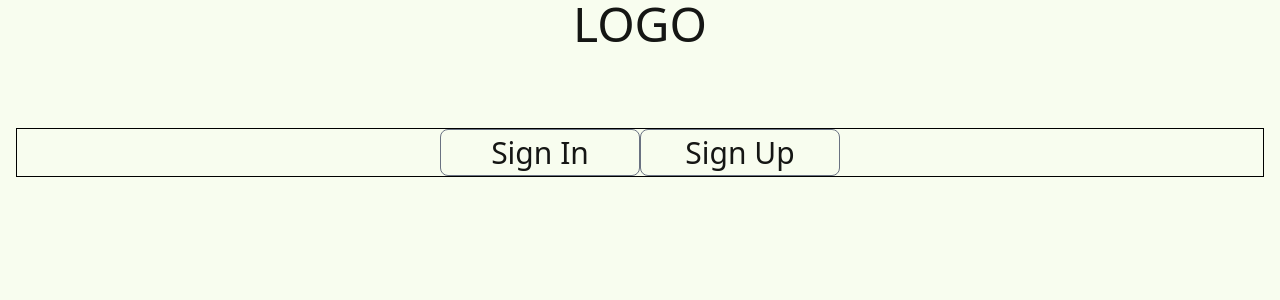
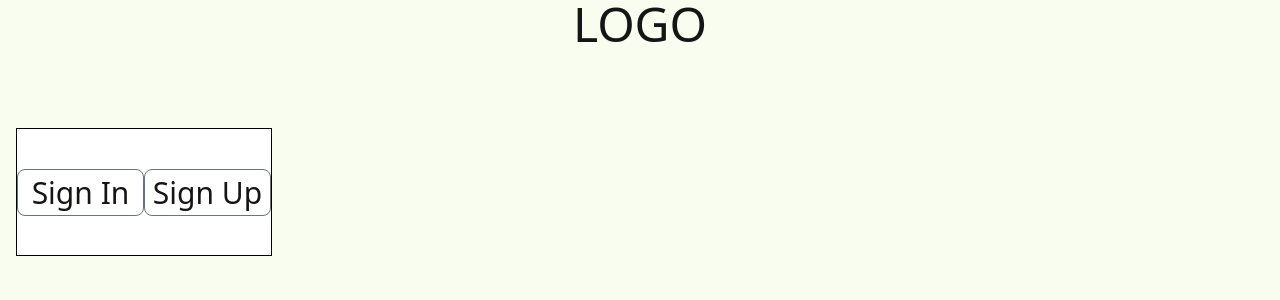
Before and after one commit to staten-island-tech/supabase-kukud-syot, a Vue app in the folder app/: page / in a window 1280 px wide. Shown: the top 300 px of the page. Built offline with nearby package versions, Linux system fonts and the light colour scheme.

Commit message:
asdasdas

```diff
--- a/app/src/views/HomeView.vue
+++ b/app/src/views/HomeView.vue
@@ -1,5 +1,5 @@
 <template>
-  <div class="flex items-center justify-center border border-black">
+  <div class="flex w-64 h-32 items-center justify-center border l-50px border-black bg-white">
     <RouterLink
       to="/signin"
       class="border border-gray-500 rounded-lg w-50 text-center flex justify-center"
```
